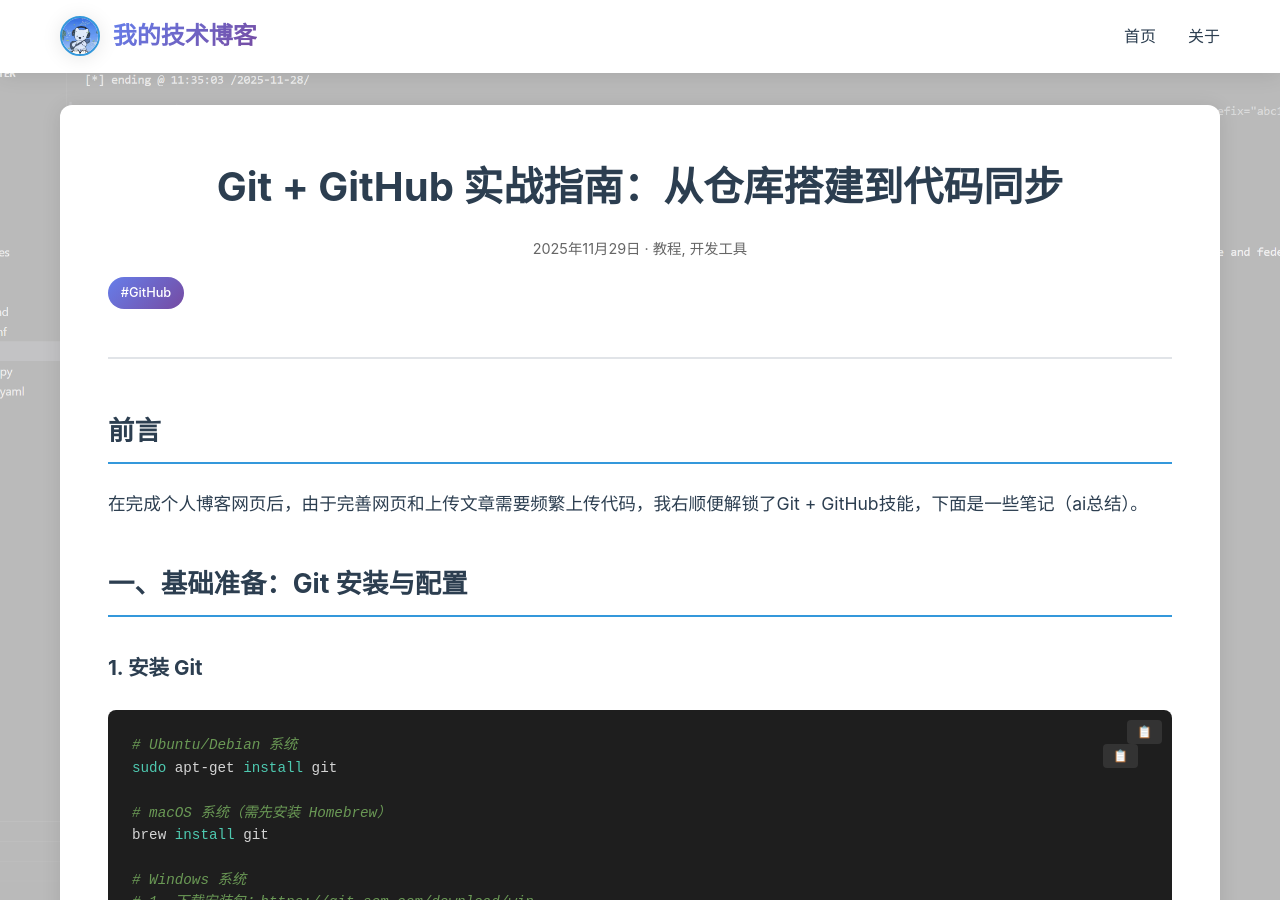
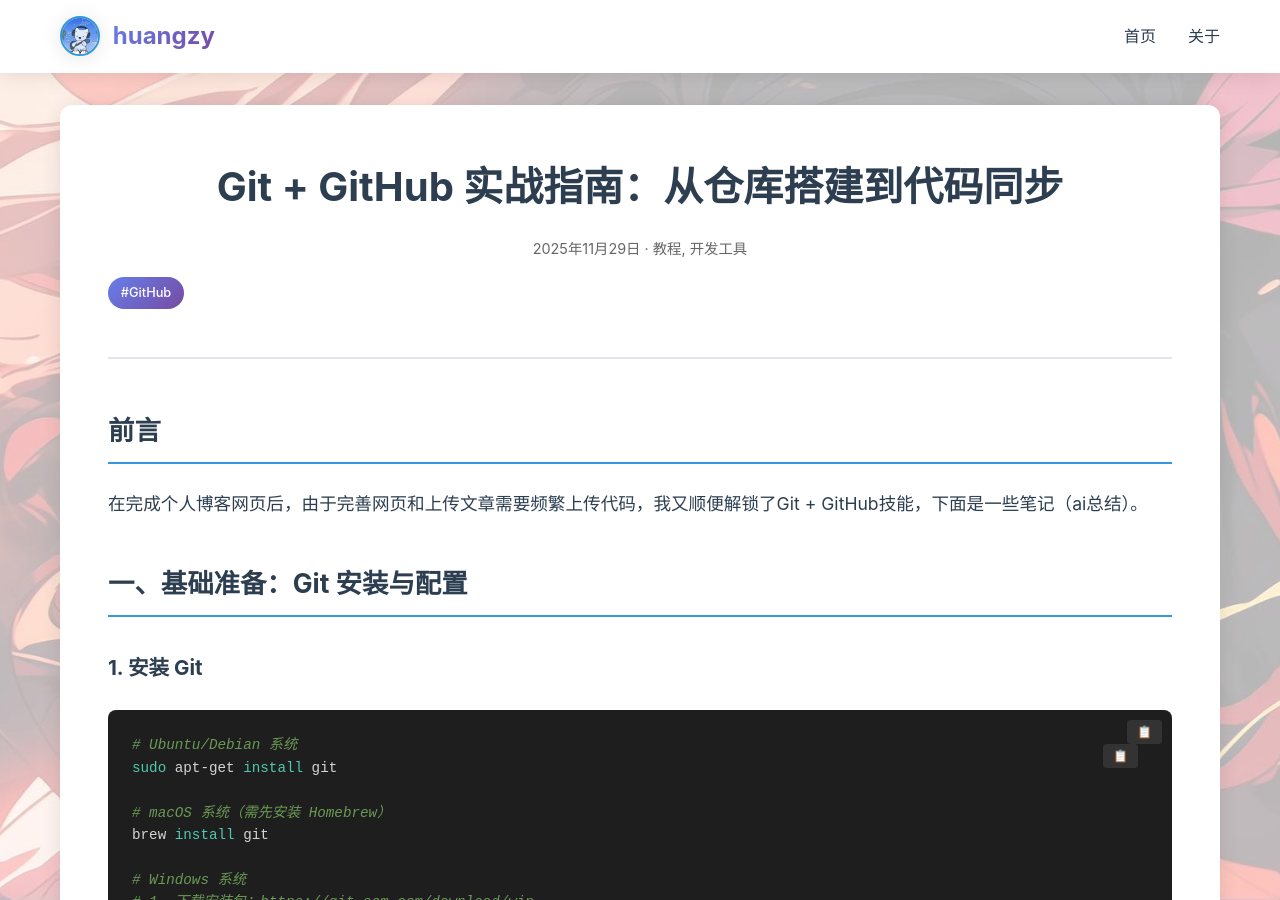
Before and after one commit to huangzy-hub/huangzy-hub.github.io, a Jekyll site: the page built from _posts/2025-11-29-git-tutorial.md, in a window 1280 px wide and 900 px high. Built offline with Jekyll 4.4.1, drawn with Linux system fonts in a browser that asks for light colours; some of the changed text lies outside the part shown.

Commit message:
新增文章：xxx.md + 修改首页内容

```diff
--- a/_config.yml
+++ b/_config.yml
@@ -1,13 +1,13 @@
 # 站点设置
-title: "我的技术博客"
-author: "您的名字"
+title: "huangzy"
+author: "huangzy"
 description: "记录技术学习与思考的地方"
-email: "your-email@example.com"
+email: "2078368371@qq.com"
 
 # URL设置 - 请修改为您的真实用户名
 url: "https://huangzy-hub.github.io"
 baseurl: ""
-github_username: "您的用户名"
+github_username: "huangzy-hub"
 
 # 构建设置
 markdown: kramdown
--- a/_posts/2025-11-29-git-tutorial.md
+++ b/_posts/2025-11-29-git-tutorial.md
@@ -8,7 +8,7 @@
 
 ## 前言
 
-在完成个人博客网页后，由于完善网页和上传文章需要频繁上传代码，我右顺便解锁了Git + GitHub技能，下面是一些笔记（ai总结）。
+在完成个人博客网页后，由于完善网页和上传文章需要频繁上传代码，我又顺便解锁了Git + GitHub技能，下面是一些笔记（ai总结）。
 
 ## 一、基础准备：Git 安装与配置
 
```
Also changed, not shown: assets/images/backgrounds/main-bg.png, assets/images/backgrounds/【哲风壁纸】我妻善逸-鬼灭之刃.png (added), assets/images/backgrounds/【哲风壁纸】炼狱杏寿郎-猗窝座.png (added).
